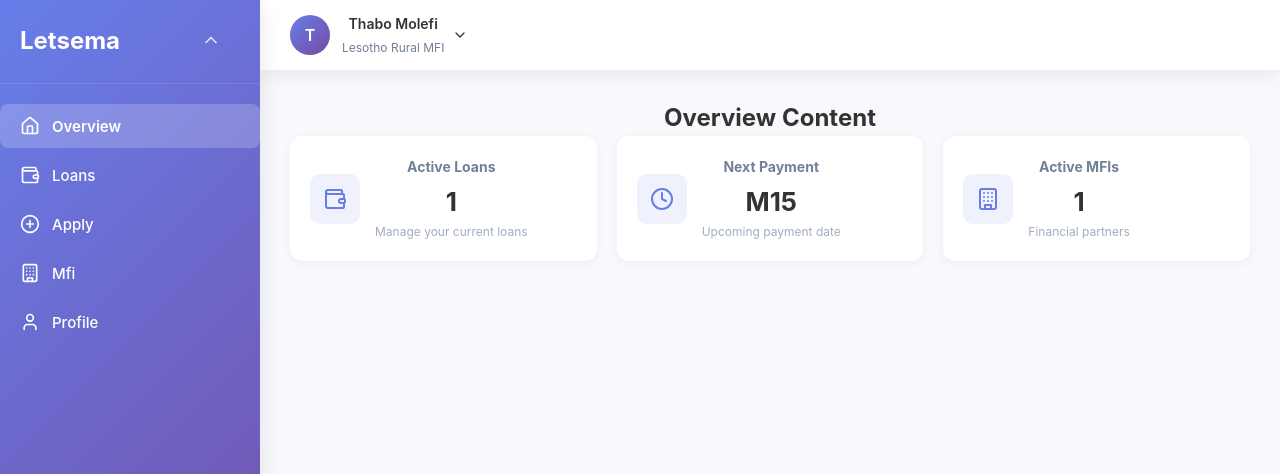
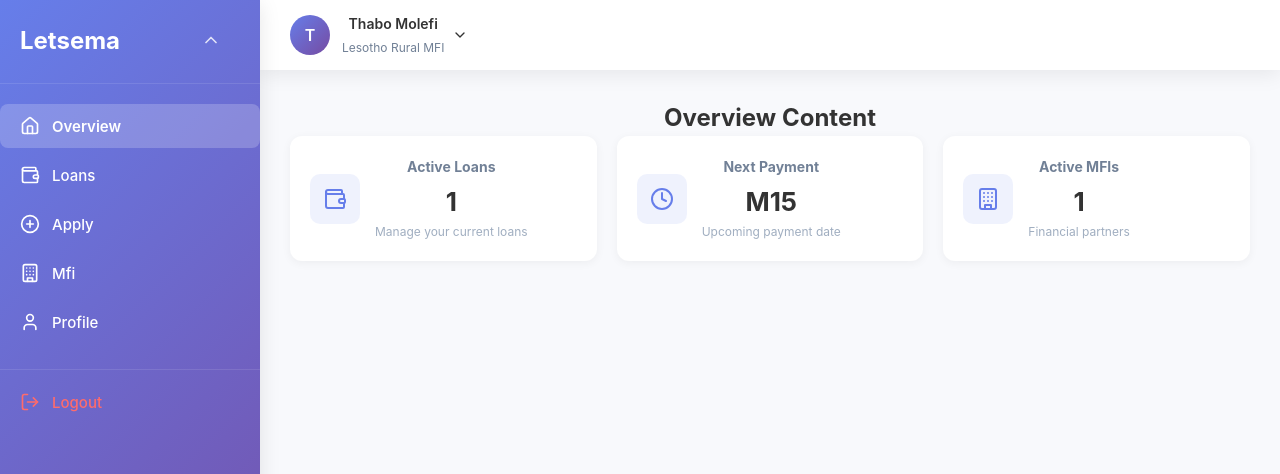
Before and after one commit to the-distributors-ls/apr20, a React (Vite) app in the folder frontend/: page /userdashboard in a window 1280 px wide. Shown: the top 474 px of the page. Built offline with nearby package versions, Linux system fonts and the light colour scheme; sample sign-in values are in the browser's storage.

Commit message:
added logout functionality

```diff
--- a/frontend/src/components/SideBar/SideBar.css
+++ b/frontend/src/components/SideBar/SideBar.css
@@ -27,14 +27,35 @@
 
 .sidebar-nav {
   padding: 20px 0;
+  display: flex;
+  flex-direction: column;
+  height: calc(100% - 70px); /* Adjust based on your sidebar header height */
 }
 
 .sidebar-nav ul {
   list-style: none;
+  flex-grow: 1;
+  display: flex;
+  flex-direction: column;
 }
 
 .sidebar-nav li {
   margin-bottom: 5px;
+}
+
+.sidebar-nav li.logout-item {
+  margin-top: auto; /* Push logout to bottom */
+  border-top: 1px solid rgba(255, 255, 255, 0.1);
+  padding-top: 10px;
+  margin-top: 20px;
+}
+
+.sidebar-nav li.logout-item button {
+  color: #ff6b6b; /* Red color for logout */
+}
+
+.sidebar-nav li.logout-item button:hover {
+  background-color: rgba(255, 99, 99, 0.1); /* Light red hover */
 }
 
 .sidebar-nav button {
--- a/frontend/src/components/SideBar/SideBar.jsx
+++ b/frontend/src/components/SideBar/SideBar.jsx
@@ -9,7 +9,9 @@ import {
   User,
   ChevronDown,
   ChevronUp,
+  LogOut,
 } from "lucide-react";
+import { clearAuthData } from "../../utils/authUtils"; // Import the clearAuthData function
 
 const SideBar = ({
   activeTab,
@@ -17,6 +19,14 @@ const SideBar = ({
   setActiveTab,
   setSidebarCollapsed,
 }) => {
+  const handleLogout = () => {
+    // Use the clearAuthData utility function to properly clear all auth data
+    clearAuthData();
+
+    // Redirect to login page
+    window.location.href = "/login"; // or use router navigation if using React Router
+  };
+
   return (
     <aside className="dashboard-sidebar">
       <div className="sidebar-header">
@@ -48,6 +58,14 @@ const SideBar = ({
               </button>
             </li>
           ))}
+
+          {/* Logout Button */}
+          <li className="logout-item">
+            <button onClick={handleLogout}>
+              <LogOut size={20} />
+              {!sidebarCollapsed && <span>Logout</span>}
+            </button>
+          </li>
         </ul>
       </nav>
     </aside>
--- a/frontend/src/components/UserDashboard/UserDashboard.jsx
+++ b/frontend/src/components/UserDashboard/UserDashboard.jsx
@@ -108,6 +108,7 @@ const UserDashboard = () => {
       try {
         setLoading(true);
         const data = await apiClient.get("mfi/");
+
         setMfis(data);
       } catch (err) {
         setError(err.message);
```
Also changed, not shown: 1 other file (tests, documents, lock files or other folders).
